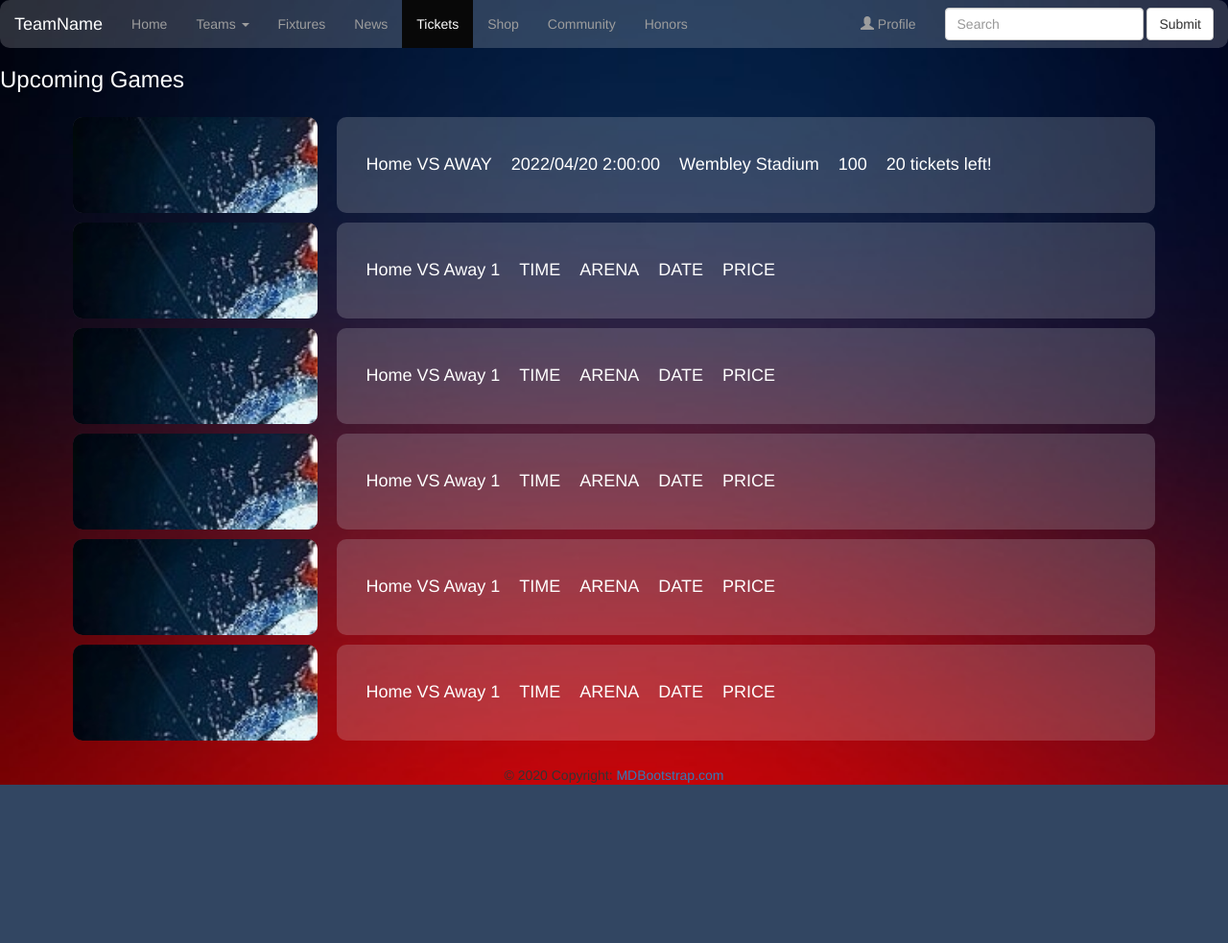
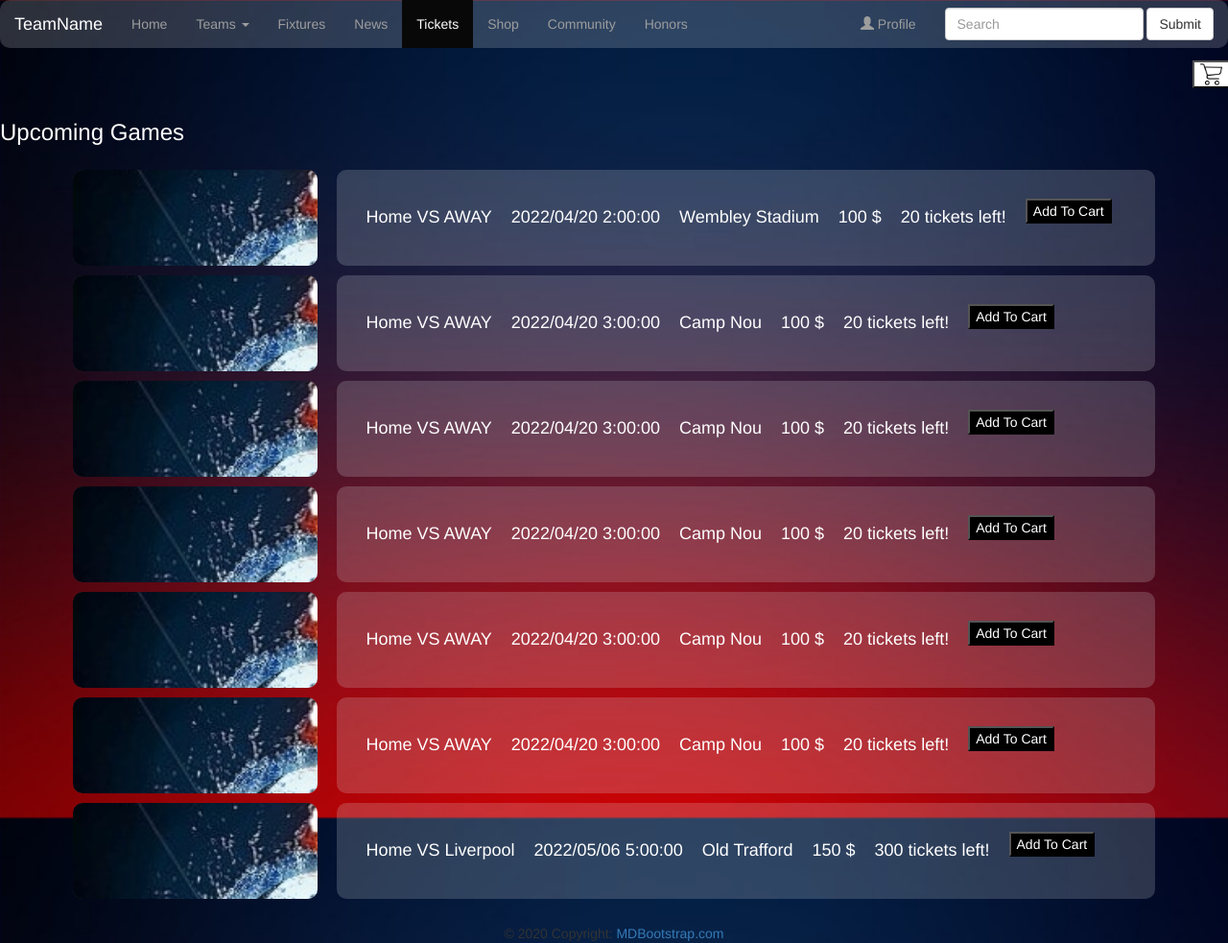
Before and after one commit to EECE430Group4/Sports-Club-Webserver, a Flask app: page /tickets in a window 1280 px wide. Shown: the whole page at 96% size. Before the commit the page ends 818 px from the top, so only its background shows below. Run offline with Flask 2, Linux system fonts and the light colour scheme; data comes from the database, SQL or seed files in the repository; both versions use the stored data as it was after the commit; some libraries are stand-ins or nearby versions.

Commit message:
add/delete done in tickets and add to cart done however problem with having several items in cart for both shop and tickets (will fix later)

```diff
--- a/app.py
+++ b/app.py
@@ -320,7 +320,7 @@ def getShop():
         role = ""
 
     items = functions.getItem()
-    print(items)
+    #print(items)
     if request.method == 'POST':
         if 'addcartbut' in request.form:
             return redirect(url_for('addItemCart', itemid=request.form["itemid"]))
@@ -337,6 +337,9 @@ def addItemCart(itemid):
         user = None
         role = ""
     session['cart'].append(itemid)
+
+    print("cart in shop:")
+    print(session['cart'])
 
     return(redirect(url_for('getShop')))
 
@@ -386,9 +389,9 @@ def getTicket():
         role = ""
 
     tickets = functions.getTicket()
-    print(tickets)
+    ##print(tickets)
     if request.method == 'POST':
-        if 'addcartbut' in request.form:
+        if 'addticketcartbut' in request.form:
             return redirect(url_for('addTicketCart', ticketid=request.form["ticketid"]))
 
     return render_template('tickets.html', user=user, role=role, tickets=tickets)
@@ -404,6 +407,8 @@ def addTicketCart(ticketid):
         role = ""
     session['cart'].append(ticketid)
 
+    print("items in cart:")
+    print(session['cart'])
     return(redirect(url_for('getTicket')))
 
 @app.route('/ticket/addticket', methods=['POST'])
--- a/functions.py
+++ b/functions.py
@@ -95,7 +95,7 @@ def getItem():
     remaining = 50-length
     i = 0
     for i in range(0, remaining):
-        items.append([None])
+        ##items.append([None])
         i = i+1
 
     cursor.close()
@@ -140,7 +140,6 @@ def getTicket():
     length = len(tickets)
     remaining = 50-length
     i = 0
-    print(remaining)
     for i in range(0, remaining):
        ## tickets.append([None])
         i = i+1
--- a/static/css/tickets.css
+++ b/static/css/tickets.css
@@ -83,3 +83,31 @@ div.descriptiveImage img {
     size:auto;
     position: center;
 }
+
+
+.cart_button{
+    background-color: white;
+    float: right;
+    width: 3%;
+    height: 2%;
+    z-index: -1;
+    margin: 1% 1% 1% 1%;
+}
+
+.cart_img{
+    float: right;
+    width: 100%;
+    height: 100%;
+    z-index: +1;
+}
+
+
+.addItem label, .deleteItem label{
+    margin-top: 1%;
+    color: white;
+    font-size: 18px;
+  }
+  .addItem, .deleteItem{
+    position: relative;
+    left: 8%;
+  }
--- a/templates/honorsbb.html
+++ b/templates/honorsbb.html
@@ -1,3 +1,4 @@
+
 <!DOCTYPE html>
 <html lang="en">
   <head>
--- a/templates/tickets.html
+++ b/templates/tickets.html
@@ -70,6 +70,42 @@
     </nav>
    <!--END OF HEADER-->
 
+   {% if 'ADMIN' in role%}
+   <div class="addItem">
+    <h3 style="color: white">Add Ticket</h3>
+    <form action="/ticket/addticket" method="POST" autocomplete="off">
+      <label>Opposing team name:</label>
+      <input type="text" name="oppTeamAdd" id="oppTeamAdd" required/><br>
+      <label>Time (format should be year/month/day hr:min:sec):</label>
+      <input type="text" name="ticketTimeAdd" id="ticketTimeAdd" required/><br>
+      <label>Arena:</label>
+      <input type="text" name="arenaAdd" id="arenaAdd" required/><br>
+      <label>Price:</label>
+      <input type="text" name="ticketPriceAdd" id="ticketPriceAdd" required/><br>
+      <label>Number in stock:</label>
+      <input type="text" name="ticketStockAdd" id="ticketStockAdd" required/><br>
+      <input type="hidden" name="addticketbut" value=1>
+      <button id="addTicket-button" type="submit">Add Ticket</button>
+    </form>
+  </div>
+  <div class="addItem">
+    <h3 style="color: white">Remove Item</h3>
+    <form action="/ticket/deleteTicket" method="POST" autocomplete="off">
+      <label>Ticket ID:</label>
+      <input type="text" name="ticketidRemove" id="ticketidRemove" />
+      <input type="hidden" name="removeticketbut" value=1>
+      <button id="removeTicket-button" type="submit" required>Remove Ticket</button>
+    </form>
+  </div>
+  {%endif%}
+
+
+   <div class="row">
+    <button class="cart_button">
+      <img class="cart_img" src="{{url_for('static', filename='css/images/shop/shopping-cart.png')}}"/>
+    </button>
+  </div>
+
     <!--CONTENTS-->
     <div class="content">
         <div class="title">
@@ -80,6 +116,7 @@
         <div class="gamesAll">
 
             <!-- HONOR ROW  VERSION 1-->
+            {%for ticket in tickets%}
             <div class="gameRow">
               <div class="bringToFrontDiv descriptiveImage">
                   <img src="{{url_for('static', filename='css/images/tickets/game.png')}}" alt="">     <!--THEY CAN EDIT THESE-->
@@ -87,95 +124,24 @@
                   <div class="bringToFrontDiv descriptive">
 
                       <div class="description">
-                          <h4>Home VS {{tickets[0][1]}}</h4>             <!--THEY CAN EDIT THESE-->
-                          <h4>{{tickets[0][2]}}</h4>
-                          <h4>{{tickets[0][3]}}</h4>    <!--THEY CAN EDIT THESE-->
-                          <h4>{{tickets[0][4]}}</h4>
-                          <h4>{{tickets[0][5]}} tickets left!</h4>
+                          <h4>Home VS {{ticket[1]}}</h4>             <!--THEY CAN EDIT THESE-->
+                          <h4>{{ticket[2]}}</h4>
+                          <h4>{{ticket[3]}}</h4>    <!--THEY CAN EDIT THESE-->
+                          <h4>{{ticket[4]}} $</h4>
+                          <h4>{{ticket[5]}} tickets left!</h4>
+                          <form action="/tickets" method="POST" autocomplete="off">
+                            <input type="hidden" name="ticketid" value="{{ticket[0]}}">
+                            <input type="hidden" name="addticketcartbut" value=2>
+                            <button id="addTicketCart-button" type="submit">Add To Cart</button>
+                          </form>
+                          {% if 'ADMIN' in role%}
+                          <h4>Ticket id: {{ticket[0]}}</h4>
+                          {%endif%}
 
                       </div>
                   </div>
             </div>
-            <div class="gameRow">
-              <div class="bringToFrontDiv descriptiveImage">
-                  <img src="{{url_for('static', filename='css/images/tickets/game.png')}}" alt="">     <!--THEY CAN EDIT THESE-->
-              </div>
-                  <div class="bringToFrontDiv descriptive">
-
-                      <div class="description">
-                          <h4>Home VS Away 1</h4>             <!--THEY CAN EDIT THESE-->
-                          <h4>TIME</h4>
-                          <h4>ARENA</h4>    <!--THEY CAN EDIT THESE-->
-                          <h4>DATE</h4>
-                          <h4>PRICE</h4>
-
-                      </div>
-                  </div>
-            </div>
-            <div class="gameRow">
-              <div class="bringToFrontDiv descriptiveImage">
-                  <img src="{{url_for('static', filename='css/images/tickets/game.png')}}" alt="">     <!--THEY CAN EDIT THESE-->
-              </div>
-                  <div class="bringToFrontDiv descriptive">
-
-                      <div class="description">
-                          <h4>Home VS Away 1</h4>             <!--THEY CAN EDIT THESE-->
-                          <h4>TIME</h4>
-                          <h4>ARENA</h4>    <!--THEY CAN EDIT THESE-->
-                          <h4>DATE</h4>
-                          <h4>PRICE</h4>
-
-                      </div>
-                  </div>
-            </div>
-            <div class="gameRow">
-              <div class="bringToFrontDiv descriptiveImage">
-                  <img src="{{url_for('static', filename='css/images/tickets/game.png')}}" alt="">     <!--THEY CAN EDIT THESE-->
-              </div>
-                  <div class="bringToFrontDiv descriptive">
-
-                      <div class="description">
-                          <h4>Home VS Away 1</h4>             <!--THEY CAN EDIT THESE-->
-                          <h4>TIME</h4>
-                          <h4>ARENA</h4>    <!--THEY CAN EDIT THESE-->
-                          <h4>DATE</h4>
-                          <h4>PRICE</h4>
-
-                      </div>
-                  </div>
-            </div>
-            <div class="gameRow">
-              <div class="bringToFrontDiv descriptiveImage">
-                  <img src="{{url_for('static', filename='css/images/tickets/game.png')}}" alt="">     <!--THEY CAN EDIT THESE-->
-              </div>
-                  <div class="bringToFrontDiv descriptive">
-
-                      <div class="description">
-                          <h4>Home VS Away 1</h4>             <!--THEY CAN EDIT THESE-->
-                          <h4>TIME</h4>
-                          <h4>ARENA</h4>    <!--THEY CAN EDIT THESE-->
-                          <h4>DATE</h4>
-                          <h4>PRICE</h4>
-
-                      </div>
-                  </div>
-            </div>
-            <div class="gameRow">
-              <div class="bringToFrontDiv descriptiveImage">
-                  <img src="{{url_for('static', filename='css/images/tickets/game.png')}}" alt="">     <!--THEY CAN EDIT THESE-->
-              </div>
-                  <div class="bringToFrontDiv descriptive">
-
-                      <div class="description">
-                          <h4>Home VS Away 1</h4>             <!--THEY CAN EDIT THESE-->
-                          <h4>TIME</h4>
-                          <h4>ARENA</h4>    <!--THEY CAN EDIT THESE-->
-                          <h4>DATE</h4>
-                          <h4>PRICE</h4>
-
-                      </div>
-                  </div>
-            </div>
+            {%endfor%}
 
         </div>
          <!--END GAMES' ROWS-->
```
Also changed, not shown: templates/shop.html (+8 -8 lines), database/430Group4.db.
